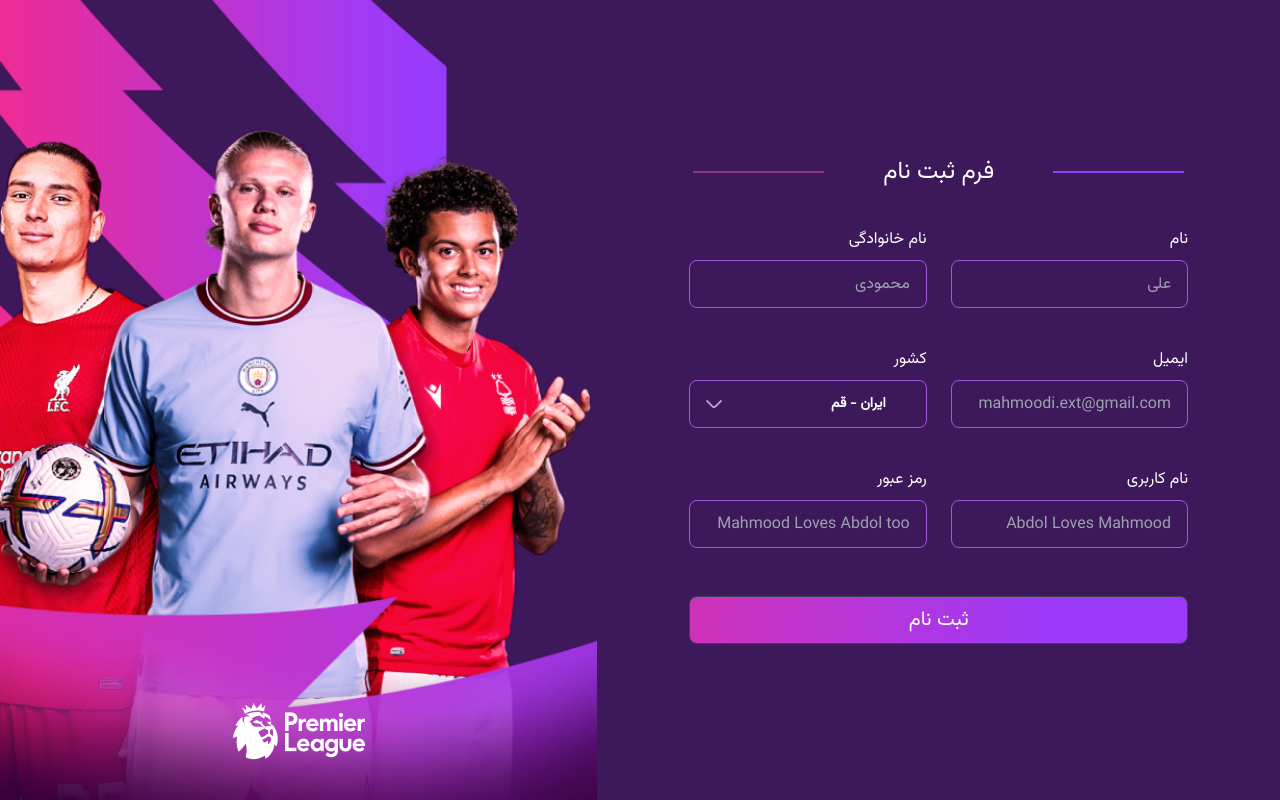
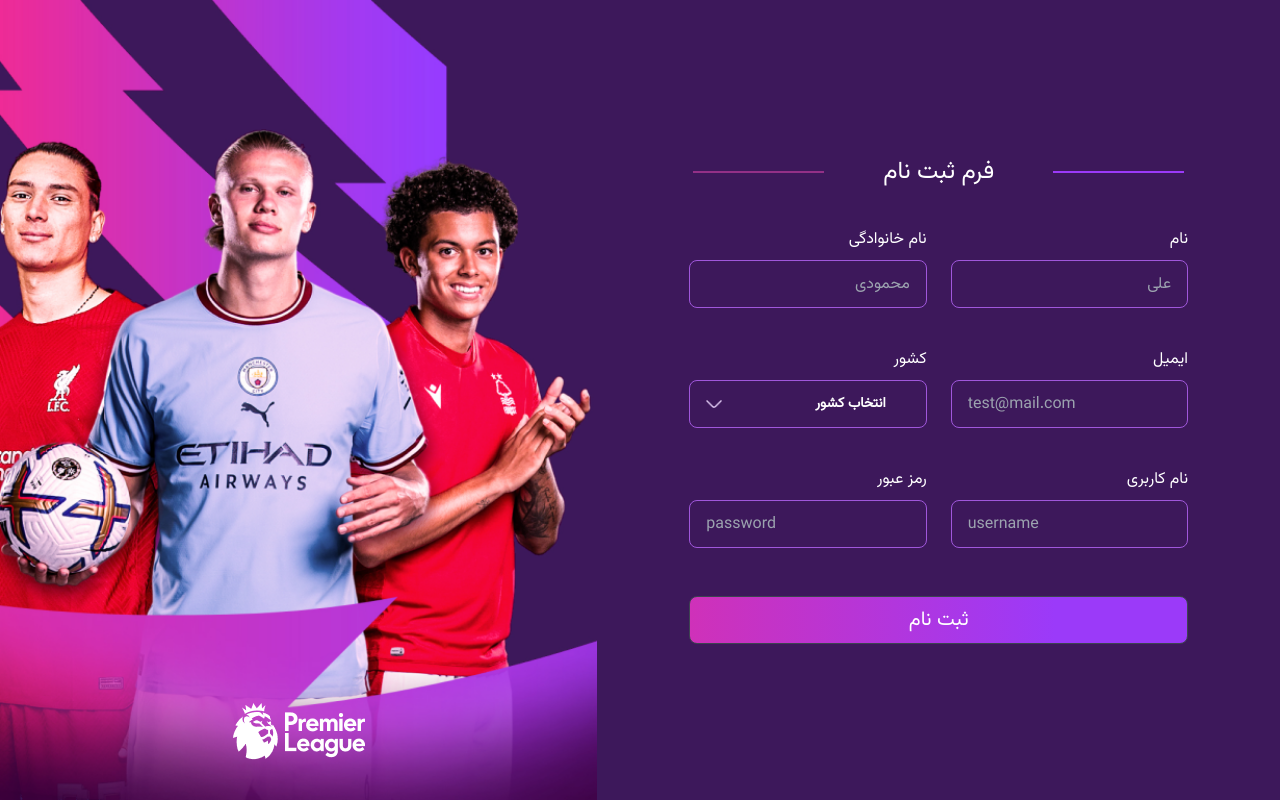
Before and after one commit to AKA-Abdol/football-fantasy-PL, a React (Create React App) app: page /signup in a window 1280 px wide. Built offline with nearby package versions, Linux system fonts and the light colour scheme.

Commit message:
sign-in/out/auth cleaned

```diff
--- a/src/components/SignComponents/InputField.tsx
+++ b/src/components/SignComponents/InputField.tsx
@@ -5,14 +5,15 @@ interface FieldProps{
     placeholder: string,
     name ?: string,
     poseClass ?: string,
-    changeHandler ?: any
+    changeHandler ?: any,
+    dir ?: string
 }
 
-export default function InputField({label, placeholder, name, poseClass, changeHandler}: FieldProps){
+export default function InputField({label, placeholder, name, poseClass, changeHandler, dir}: FieldProps){
     return (
         <div className="flex flex-col theme-font text-white space-y-2 mx-3 w-full">
             <p className={`ml-auto ${poseClass}`}>{label}</p>
-            <input onChange={changeHandler} className="input input-bordered bg-transparent border-[#A057DB]" dir="rtl" type="text" placeholder={placeholder} name={name}/>
+            <input onChange={changeHandler} className="input input-bordered bg-transparent border-[#A057DB]" dir={dir ?? 'ltr'} type={name === 'password' ? name : 'text'} placeholder={placeholder} name={name}/>
         </div>
     );
 }
--- a/src/pages/Authentication.tsx
+++ b/src/pages/Authentication.tsx
@@ -24,7 +24,7 @@ const fields: Array<RowFieldText> = [
         first: "لطفا کدی که به ایمیلتان ارسال شده را در کادر زیر وارد کنید",
         firstType: "",
         firstOptions: [],
-        firstPHolder: "Abdol Loves Mahmood and Mahmood vice verse",
+        firstPHolder: "5 digit code",
         firstPose: "mx-auto",
         name: "verificationCode"
     }
--- a/src/pages/SignIn.tsx
+++ b/src/pages/SignIn.tsx
@@ -23,14 +23,14 @@ const fields: Array<RowFieldText> = [
         first:"نام کاربری",
         firstType: "",
         firstOptions: [],
-        firstPHolder: "Abdol Loves Mahmood",
+        firstPHolder: "Username",
         name: 'username'
     },
     {
         first: "رمز عبور",
         firstType: "",
         firstOptions: [],
-        firstPHolder: "Mahmood Loves Abdol too!",
+        firstPHolder: "password",
         name: 'password'
     }
 ]
--- a/src/pages/SignUp.tsx
+++ b/src/pages/SignUp.tsx
@@ -21,7 +21,9 @@ interface RowFieldText{
     firstPHolder: string,
     secondPHolder: string,
     firstName: string,
-    secondName: string
+    secondName: string,
+    firstDir ?: string,
+    secondDir ?: string
 };
 
 const fields: Array<RowFieldText> = [
@@ -35,7 +37,9 @@ const fields: Array<RowFieldText> = [
         firstPHolder: "علی",
         secondPHolder: "محمودی",
         firstName: 'firstname',
-        secondName: 'lastname'
+        secondName: 'lastname',
+        firstDir: 'rtl',
+        secondDir: 'rtl'
     },
     {
         first: "ایمیل",
@@ -44,8 +48,8 @@ const fields: Array<RowFieldText> = [
         secondType: "select",
         firstOptions: [],
         secondOptions: ["ایران", "افغانستان", "تاجیکستان", "ترکیه"],
-        firstPHolder: "mahmoodi.ext@gmail.com",
-        secondPHolder: "ایران - قم",
+        firstPHolder: "test@mail.com",
+        secondPHolder: "انتخاب کشور",
         firstName: 'email',
         secondName: 'country'
     },
@@ -56,8 +60,8 @@ const fields: Array<RowFieldText> = [
         secondType: "",
         firstOptions: [],
         secondOptions: [],
-        firstPHolder: "Abdol Loves Mahmood",
-        secondPHolder: "Mahmood Loves Abdol too",
+        firstPHolder: "username",
+        secondPHolder: "password",
         firstName: 'username',
         secondName: 'password'
     }
@@ -121,7 +125,7 @@ export default function SignUp(){
 
                 </div>
                 {
-                    fields.map(({first, second, firstType, secondType, firstOptions, secondOptions, firstPHolder, secondPHolder, firstName, secondName}: RowFieldText) => {
+                    fields.map(({first, second, firstType, secondType, firstOptions, secondOptions, firstPHolder, secondPHolder, firstName, secondName, firstDir, secondDir}: RowFieldText) => {
                         return (
                             <div className="flex flex-row-reverse w-full justify-center">
                                 {firstType === "select" ?
@@ -137,6 +141,7 @@ export default function SignUp(){
                                     placeholder={firstPHolder}
                                     name={firstName}
                                     changeHandler={handleChange}
+                                    dir={firstDir ?? ''}
                                 />
                                 }
                                 {secondType === "select" ?
@@ -152,6 +157,7 @@ export default function SignUp(){
                                     placeholder={secondPHolder}
                                     name={secondName}
                                     changeHandler={handleChange}
+                                    dir={secondDir ?? ''}
                                 />
                                 }
                             </div>
```
